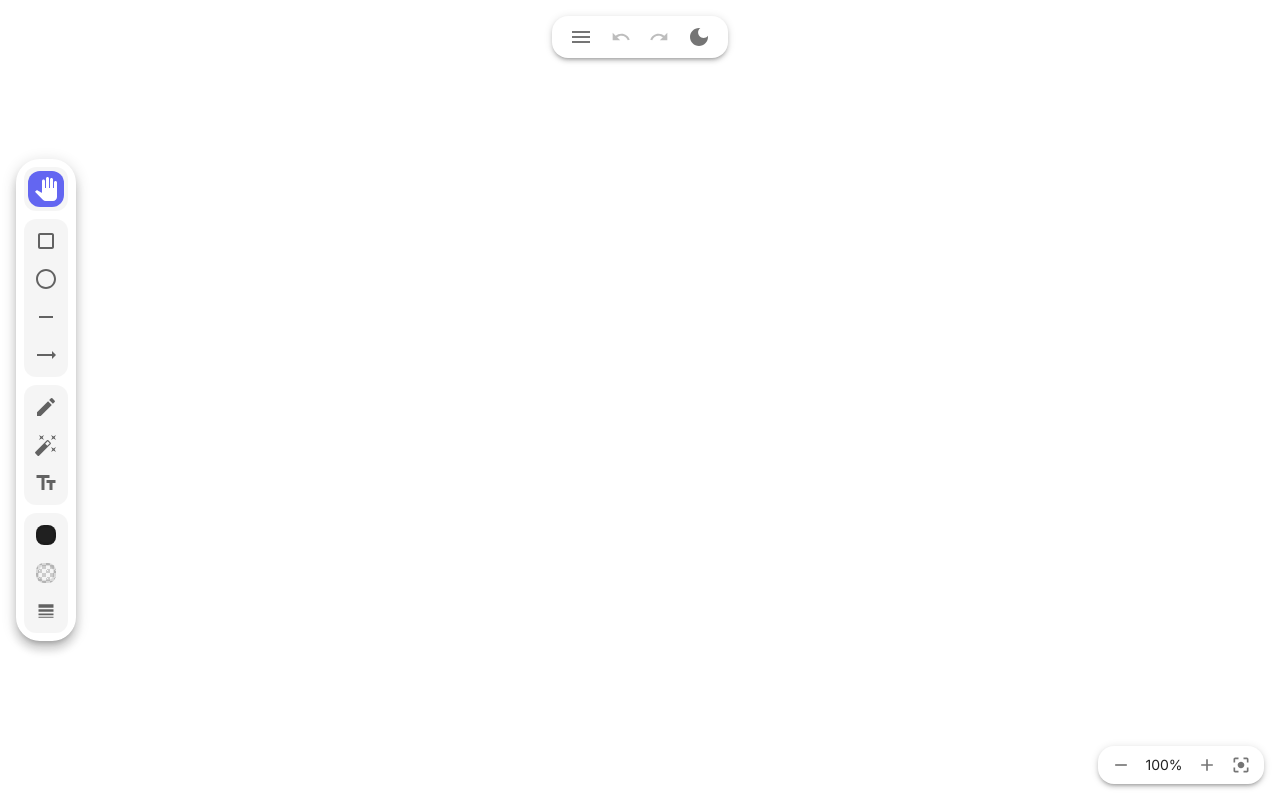
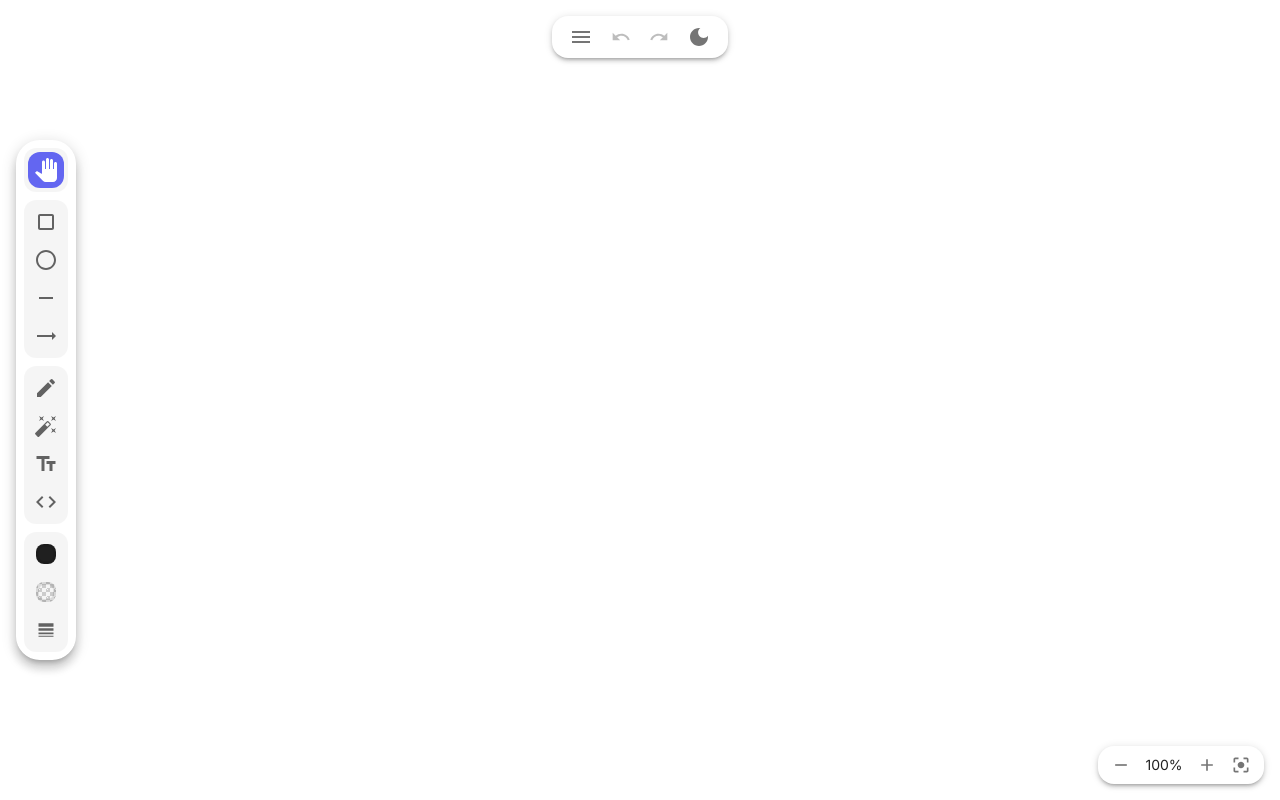
Before and after one commit to suryanox/think, a React (Vite) app: page / in a window 1280 px wide. Built offline with nearby package versions, Linux system fonts and the light colour scheme.

Commit message:
Update Toolbar.tsx

```diff
--- a/src/components/Toolbar/Toolbar.tsx
+++ b/src/components/Toolbar/Toolbar.tsx
@@ -8,6 +8,7 @@ import {
   TextFields,
   AutoFixHigh,
   PanTool,
+  Code as CodeIcon,
 } from '@mui/icons-material'
 import { ToolButton } from './ToolButton'
 import { ColorPicker } from './ColorPicker'
@@ -68,6 +69,7 @@ export function Toolbar() {
         <ToolButton tool="pen" icon={<Create />} label="Pen" shortcut="P" />
         <ToolButton tool="disappearing-pen" icon={<AutoFixHigh />} label="Disappearing Pen" shortcut="D" />
         <ToolButton tool="text" icon={<TextFields />} label="Text" shortcut="T" />
+        <ToolButton tool="code" icon={<CodeIcon />} label="Code" shortcut="/" />
       </ToolGroup>
 
       <ToolGroup>
```
